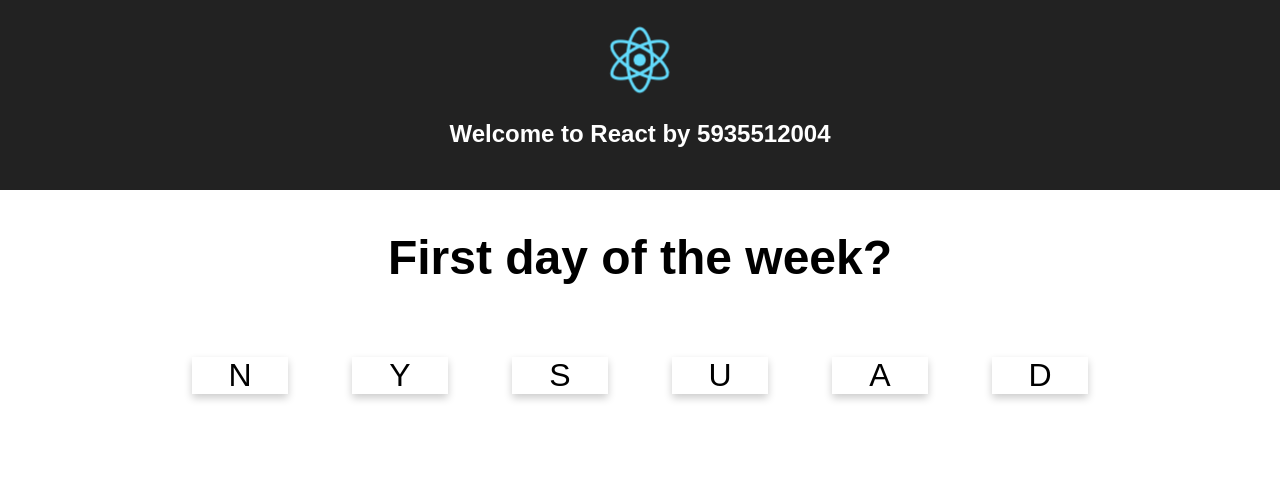
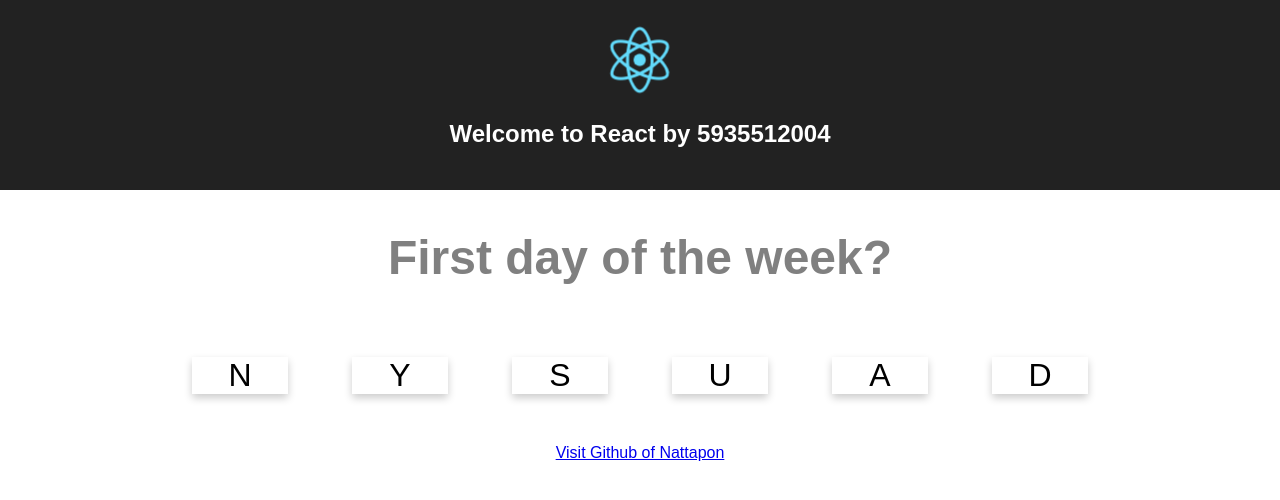
Before and after one commit to n4sunday/3SA03-React, a React (Create React App) app: page / in a window 1280 px wide. Shown: the top 500 px of the page. Built offline with nearby package versions, Linux system fonts and the light colour scheme.

Commit message:
Update 7 Add Link for Github

```diff
--- a/src/App.css
+++ b/src/App.css
@@ -20,6 +20,7 @@
 
 .App-Question {
   font-size: 3em;
+  color: gray;
 }
 
 .App-intro {
@@ -42,6 +43,6 @@
 }
 
 .activeCard {
-  color: red;
-  background: pink;
+  color: white;
+  background: blue;
  }
--- a/src/App.js
+++ b/src/App.js
@@ -3,7 +3,7 @@ import './App.css';
 import WordCard from './WordCard';
 import logo from './logo.svg';
 
-const word = "Hello";
+const word = "Sunday";
 class App extends Component {
   render() {
     return (
@@ -13,13 +13,15 @@ class App extends Component {
           <h1 className="App-title">Welcome to React by 5935512004</h1>
         </header>
         <div className="AppHandler as Props">
-            <h2 className="App-Question">First day of the week?</h2>
-          <WordCard value="Sunday" />
+          <h2 className="App-Question">First day of the week?</h2>
+            <WordCard value="Sunday" />
+            <br></br>
+            <a href="https://github.com/s5935512004/3SA03">Visit Github of Nattapon</a>
         </div>
       </div>
-
     );
   }
+
 }
 
 export default App;
```
Also changed, not shown: src/CharacterCard.js (+0 -9 lines).
